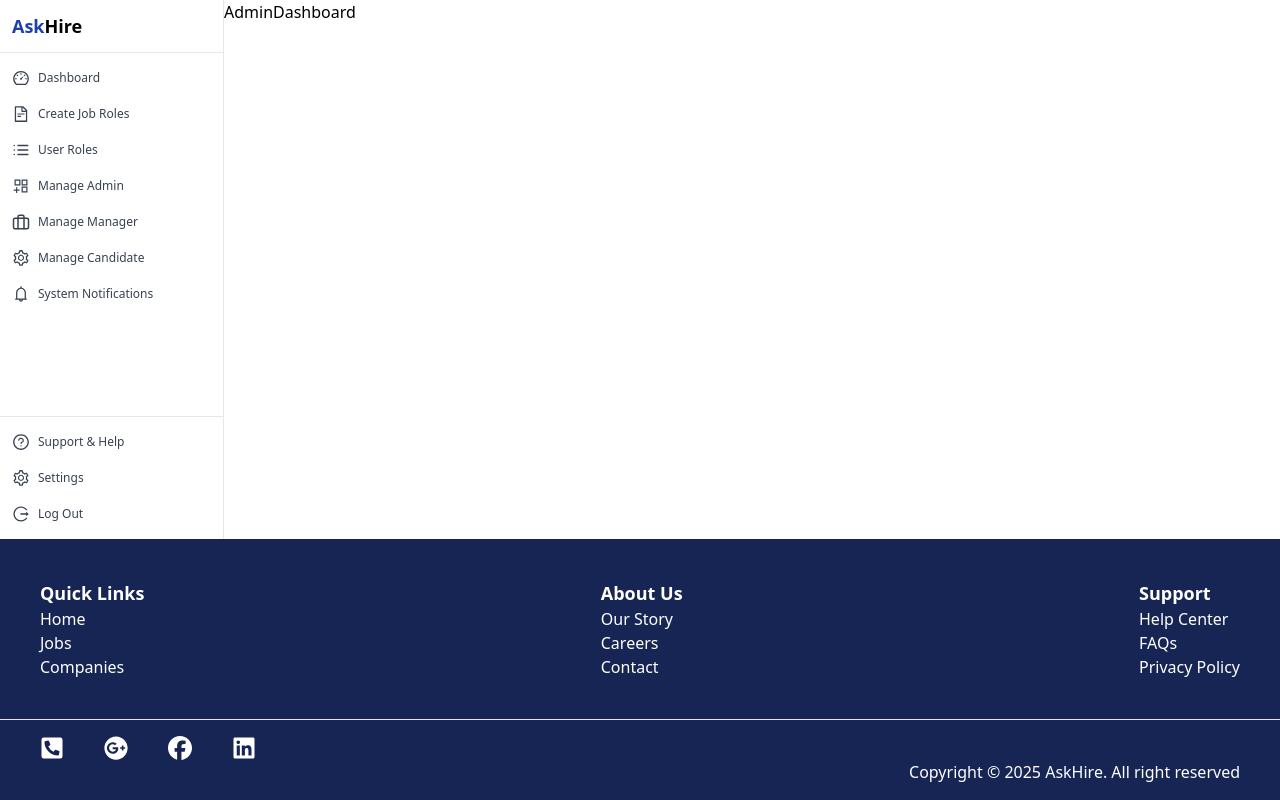
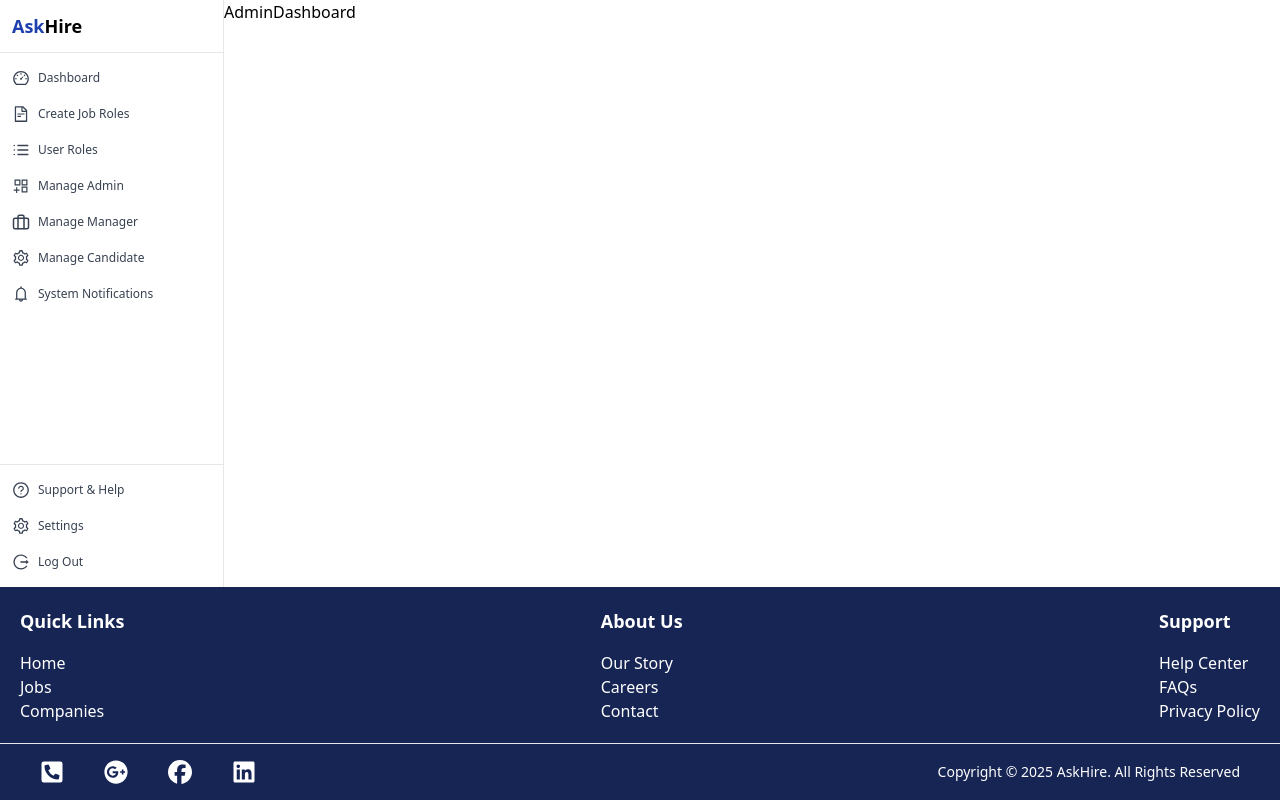
Before and after one commit to AskHire/AskHire-Frontend, a React (Vite) app: page /admin in a window 1280 px wide. Built offline with nearby package versions, Linux system fonts and the light colour scheme.

Commit message:
updated footer component

```diff
--- a/src/components/Footer.jsx
+++ b/src/components/Footer.jsx
@@ -8,21 +8,21 @@ const Footer = () => {
   return (
     <div>
     <div>
-  <footer className="footer bg-blue-950 text-white p-10 flex justify-between">
+  <footer className="footer bg-blue-950 text-white p-5 flex justify-between">
     <nav>
-      <h6 className="text-white font-bold text-lg">Quick Links</h6>
+      <h6 className="text-white font-bold text-lg mb-4">Quick Links</h6>
       <a className="link link-hover">Home</a><br/>
       <a className="link link-hover">Jobs</a><br/>
       <a className="link link-hover">Companies</a><br/>
     </nav>
     <nav>
-      <h6 className="text-white font-bold text-lg">About Us</h6>
+      <h6 className="text-white font-bold text-lg mb-4">About Us</h6>
       <a className="link link-hover">Our Story</a><br/>
       <a className="link link-hover">Careers</a><br/>
       <a className="link link-hover">Contact</a><br/>
     </nav>
     <nav>
-      <h6 className="text-white font-bold text-lg">Support</h6>
+      <h6 className="text-white font-bold text-lg mb-4">Support</h6>
       <a className="link link-hover">Help Center</a><br/>
       <a className="link link-hover">FAQs</a><br/>
       <a className="link link-hover">Privacy Policy</a><br/>
@@ -30,9 +30,8 @@ const Footer = () => {
   </footer>
 </div>
 
-<footer className="footer bg-blue-950 text-white border-base-300 border-t px-10 py-4 justify-between">
-   <nav className="md:place-self-center md:justify-self-start">
-    <div className="grid grid-flow-col gap-10 ">
+<footer className="footer bg-blue-950 text-white border-base-300 border-t px-10 py-4 flex justify-between items-center">
+  <div className="flex gap-10">
     <a className='text-2xl'>
       <FaPhoneSquareAlt />
     </a>
@@ -46,11 +45,9 @@ const Footer = () => {
       <FaLinkedin />
     </a>
   </div>
-  </nav>
-  <nav className="md:place-self-center md:justify-self-end">
-  <p>Copyright © {new Date().getFullYear()} AskHire. All right reserved</p>
-  </nav>
+  <p className="text-sm">Copyright © {new Date().getFullYear()} AskHire. All Rights Reserved</p>
 </footer>
+
     </div>
   );
 };
```
Lines whose indentation alone changed are shown as unchanged.
